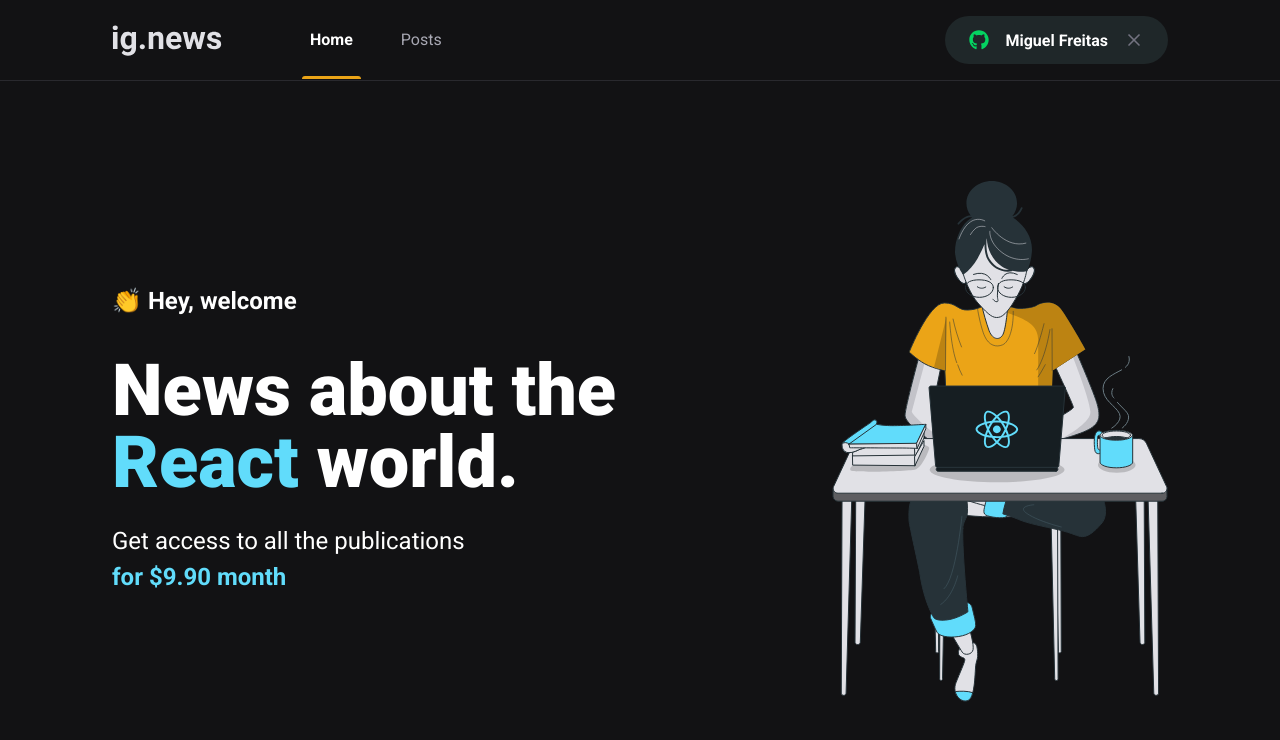
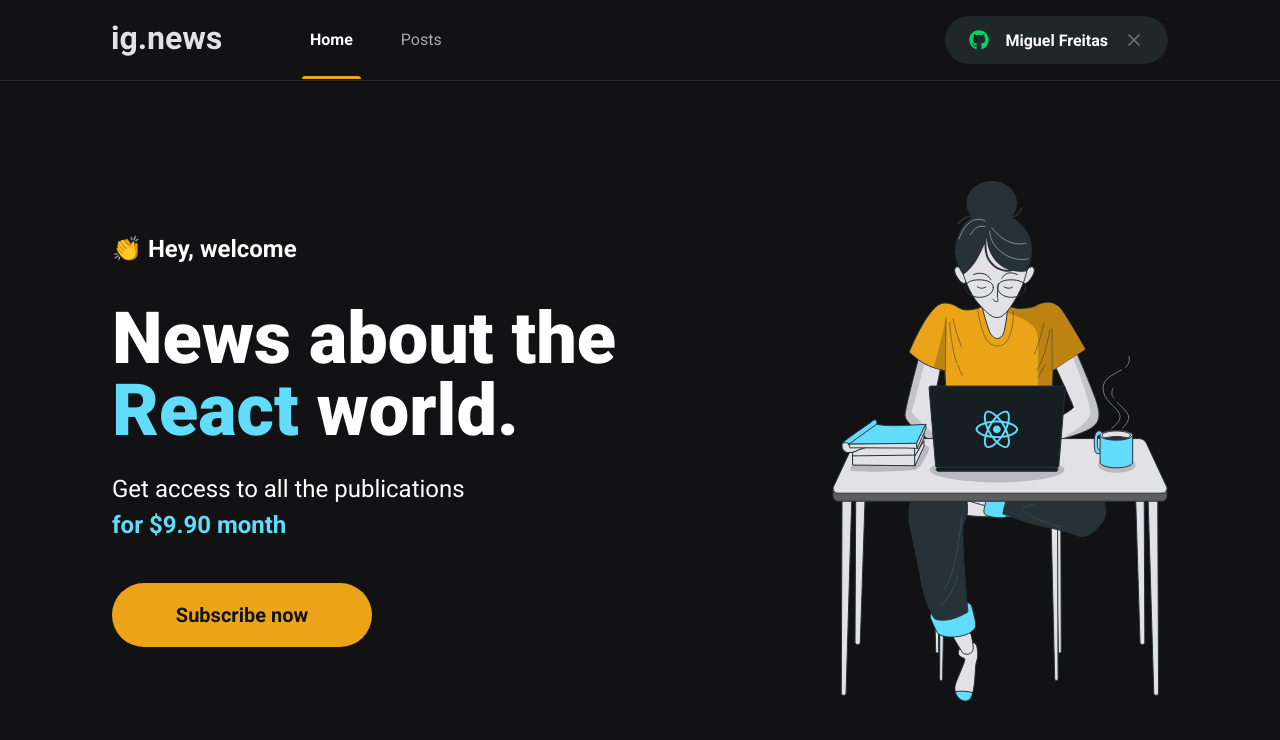
Before and after one commit to miguelaugl/ignite, a Next.js app in the folder ig-news/: page / in a window 1280 px wide. Shown: the top 740 px of the page. Built offline with nearby package versions, Linux system fonts and the light colour scheme.

Commit message:
add SubscriptionButton component

```diff
--- a/ig-news/src/components/HomePage/index.tsx
+++ b/ig-news/src/components/HomePage/index.tsx
@@ -1,4 +1,5 @@
 import Head from 'next/head';
+import { SubscriptionButton } from '../SubscriptionButton';
 
 import styles from './styles.module.scss';
 
@@ -17,6 +18,8 @@
             Get access to all the publications <br />
             <span>for $9.90 month</span>
           </p>
+
+          <SubscriptionButton />
         </section>
 
         <img src="/images/avatar.svg" alt="Girl coding" />
--- a/ig-news/src/components/HomePage/styles.module.scss
+++ b/ig-news/src/components/HomePage/styles.module.scss
@@ -38,4 +38,8 @@
       font-weight: bold;
     }
   }
+
+  button {
+    margin-top: 2.5rem;
+  }
 }
--- /dev/null
+++ b/ig-news/src/components/SubscriptionButton/index.tsx
@@ -0,0 +1,12 @@
+import styles from './styles.module.scss';
+
+export const SubscriptionButton = () => {
+  return (
+    <button
+      type="button"
+      className={styles.subscribeButton}
+    >
+      Subscribe now
+    </button>
+  );
+}
--- /dev/null
+++ b/ig-news/src/components/SubscriptionButton/styles.module.scss
@@ -0,0 +1,20 @@
+.subscribeButton {
+  height: 4rem;
+  width: 260px;
+  border: 0;
+  border-radius: 2rem;
+  background: var(--yellow-500);
+  color: var(--gray-900);
+  font-size: 1.25rem;
+  font-weight: bold;
+
+  display: flex;
+  align-items: center;
+  justify-content: center;
+
+  transition: filter .2s;
+
+  &:hover {
+    filter: brightness(0.8);
+  }
+}
```
